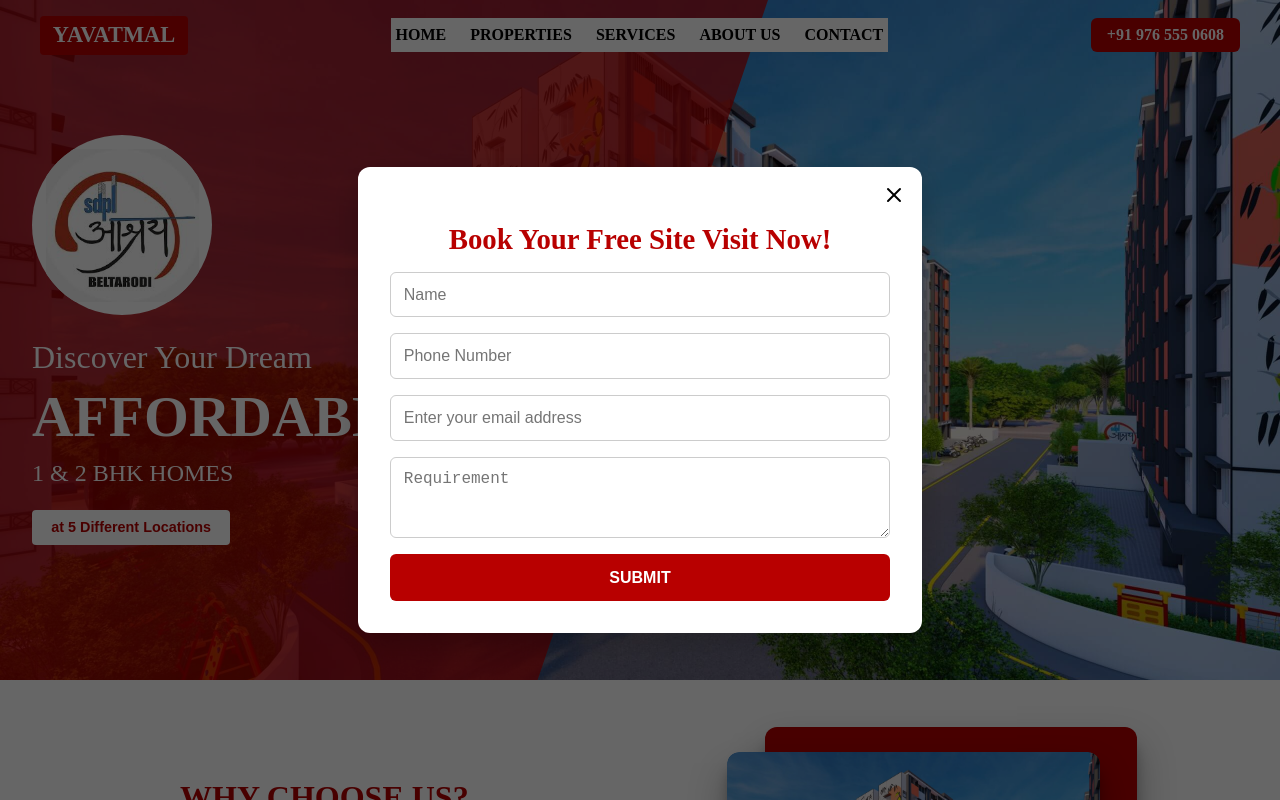
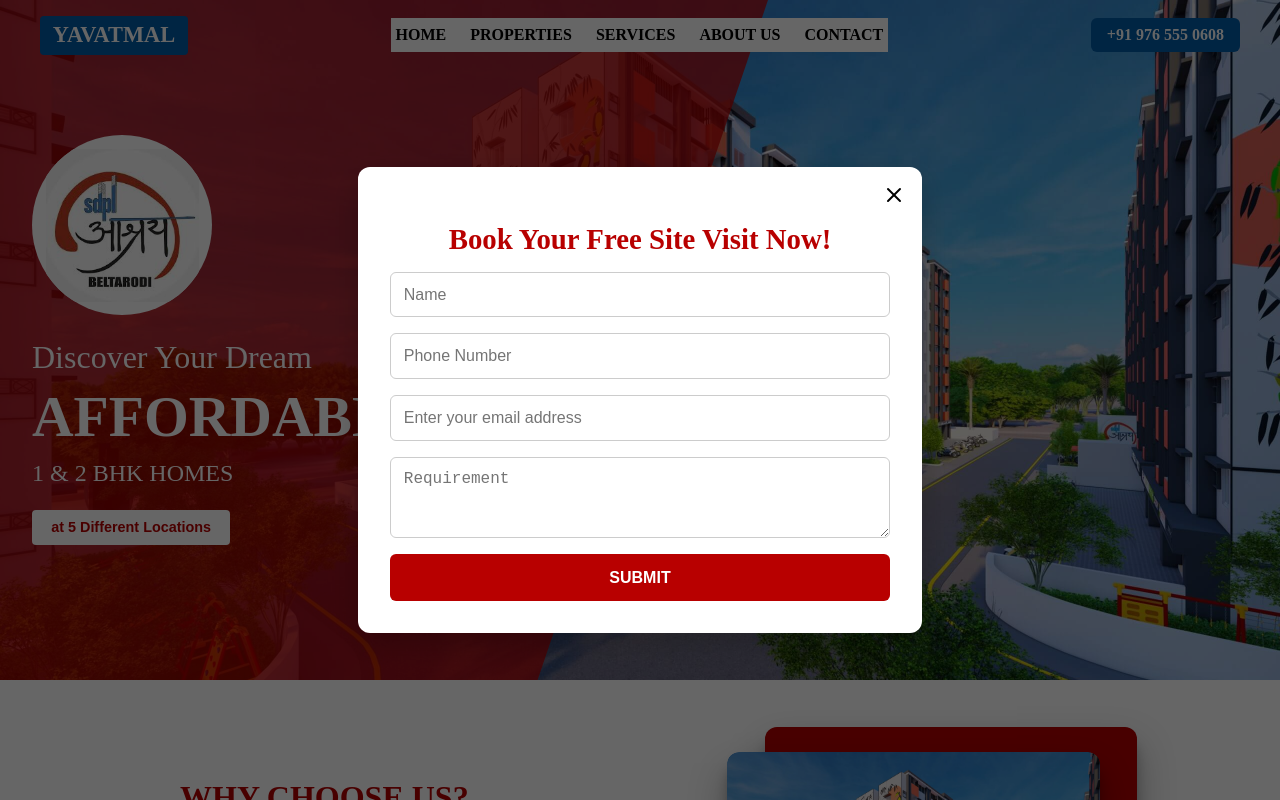
Before and after one commit to madhumitasugandhi/Property-Dealers, a React (Vite) app: page / in a window 1280 px wide. Shown: the top 800 px of the page. Built offline with nearby package versions, Linux system fonts and the light colour scheme.

Commit message:
Color updated

```diff
--- a/src/components/Navbar.jsx
+++ b/src/components/Navbar.jsx
@@ -9,7 +9,7 @@ const Nav = styled.nav`
   top: 0;
   left: 0;
   transition: background-color 0.3s ease, box-shadow 0.3s ease;
-  background-color: ${({ isScrolled }) => (isScrolled ? '#b80000' : 'transparent')};
+  background-color: ${({ isScrolled }) => (isScrolled ? '#005ca8' : 'transparent')};
   box-shadow: ${({ isScrolled }) => (isScrolled ? '0 2px 4px rgba(0,0,0,0.1)' : 'none')};
 `;
 
@@ -28,7 +28,7 @@ const NavContainer = styled.div`
 `;
 
 const Logo = styled.div`
-  background-color: #b80000;
+  background-color: #005ca8;
   color: white;
   font-weight: bold;
   font-size: 1.4rem;
@@ -59,7 +59,7 @@ const Links = styled.div`
 `;
 
 const ContactButton = styled.div`
-  background-color: #b80000;
+  background-color: #005ca8;
   color: white;
   padding: 0.5rem 1rem;
   border-radius: 6px;
```
